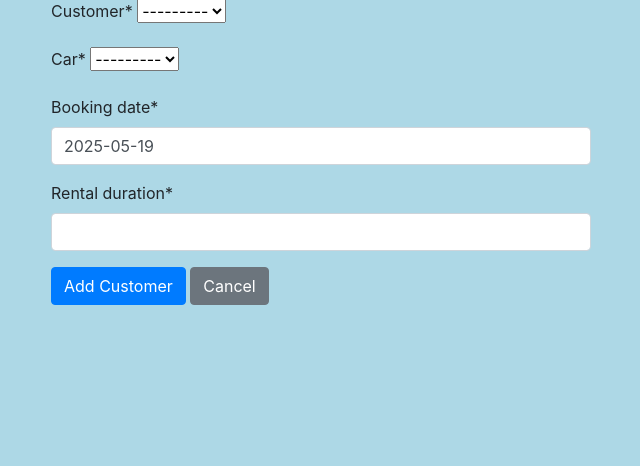
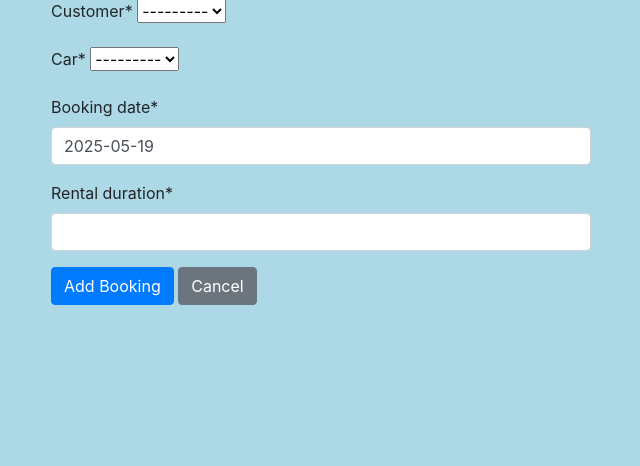
Before and after one commit to PetreMorariu/car_rental_app, a Django app: page /bookings/add/ in a window 1280 px wide. Shown: the part 103-569 px from the top of the page, without its empty margins (319-959 px from the left). Run offline with Django 5.2, Linux system fonts and the light colour scheme; data that the repository does not hold is empty; some libraries are stand-ins or nearby versions.

Commit message:
Change the name of the add button

```diff
--- a/car_rental/templates/car_rental/bookings_add.html
+++ b/car_rental/templates/car_rental/bookings_add.html
@@ -8,7 +8,7 @@
                 <form method="post">
                     {% csrf_token %}
                     {{ form|crispy  }}
-                    <button class="btn btn-primary" type="submit" >Add Customer</button>
+                    <button class="btn btn-primary" type="submit" >Add Booking</button>
                     <a href="{% url 'bookings' %}" class="btn btn-secondary">Cancel</a>
                 </form>
             </div>
```
